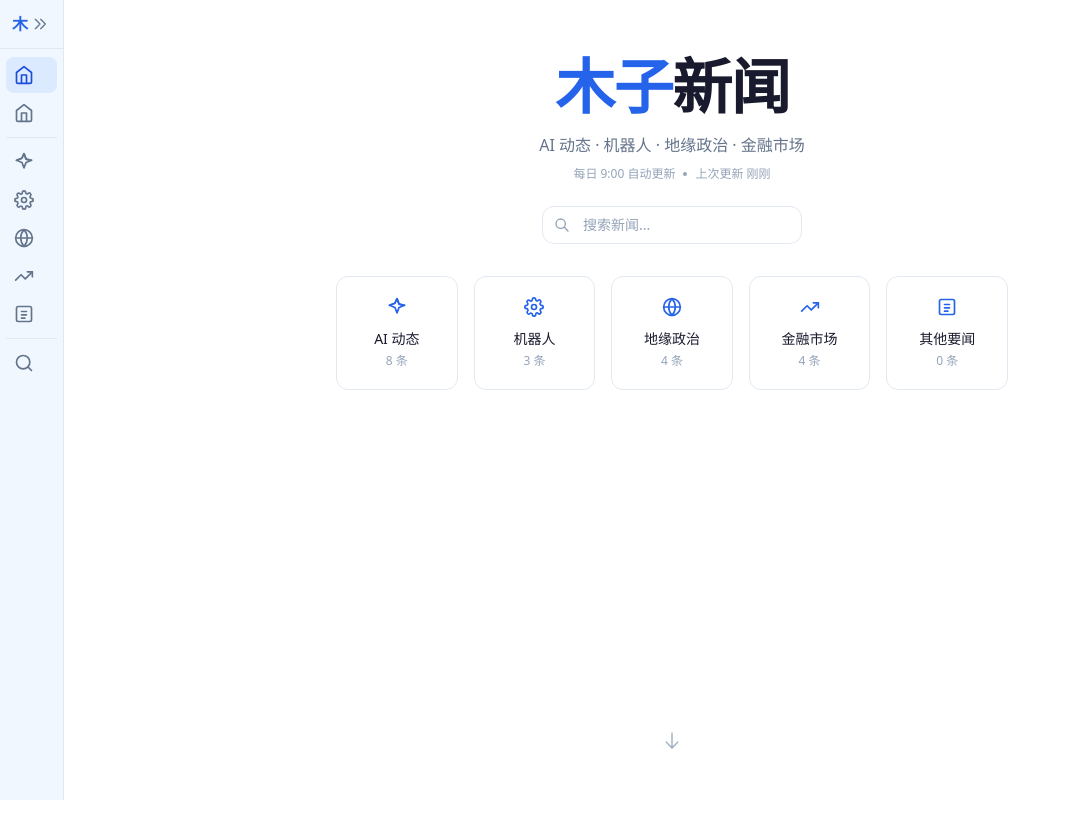
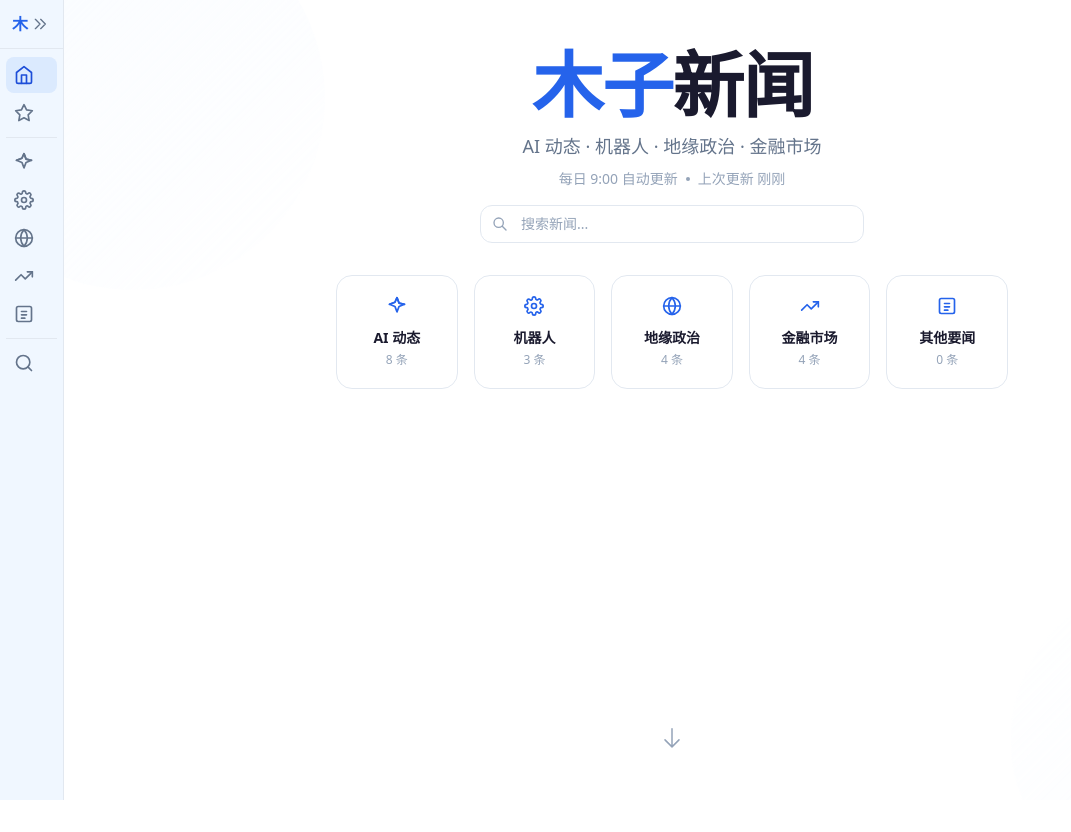
Before and after one commit to qqqzhH/li-news, a Next.js app: page / in a window 1280 px wide. Shown: the whole page, without its empty margins (0-1071 px from the left). Built offline with nearby package versions, Linux system fonts and the light colour scheme.

Commit message:
feat: gsap animations, homepage redesign, star icon for recommended

```diff
--- a/package.json
+++ b/package.json
@@ -9,6 +9,7 @@
     "lint": "eslint"
   },
   "dependencies": {
+    "gsap": "^3.15.0",
     "next": "16.2.6",
     "react": "19.2.4",
     "react-dom": "19.2.4"
--- a/src/app/page.tsx
+++ b/src/app/page.tsx
@@ -1,29 +1,108 @@
+"use client";
+
 import Link from "next/link";
 import { getAllNews, getHotNews, formatTime } from "@/lib/news";
 import SearchBar from "@/components/SearchBar";
 import { CATEGORIES, CATEGORY_ICONS } from "@/types";
+import { useEffect, useRef } from "react";
+import { gsap } from "gsap";
+import { ScrollTrigger } from "gsap/ScrollTrigger";
 
 export default function HomePage() {
   const data = getAllNews();
   const hotNews = getHotNews();
 
+  const heroRef = useRef<HTMLDivElement>(null);
+  const categoriesRef = useRef<HTMLDivElement>(null);
+  const titleRef = useRef<HTMLHeadingElement>(null);
+  const subtitleRef = useRef<HTMLParagraphElement>(null);
+  const sectionsRef = useRef<HTMLDivElement>(null);
+  const bounceRef = useRef<HTMLDivElement>(null);
+
+  // GSAP Animations
+  useEffect(() => {
+    gsap.registerPlugin(ScrollTrigger);
+
+    // Hero entrance
+    const tl = gsap.timeline({ defaults: { ease: "power3.out" } });
+    tl.fromTo(titleRef.current, { opacity: 0, y: -40, scale: 0.95 }, { opacity: 1, y: 0, scale: 1, duration: 0.8 })
+      .fromTo(subtitleRef.current, { opacity: 0, y: 20 }, { opacity: 1, y: 0, duration: 0.5 }, "-=0.3")
+      .fromTo(".search-wrapper", { opacity: 0, y: 20 }, { opacity: 1, y: 0, duration: 0.4 }, "-=0.2")
+      .fromTo(".cat-card", { opacity: 0, y: 30, scale: 0.9 }, { opacity: 1, y: 0, scale: 1, duration: 0.4, stagger: 0.08 }, "-=0.2");
+
+    // Float animation on bounce arrow
+    gsap.to(bounceRef.current, { y: -8, duration: 1.5, repeat: -1, yoyo: true, ease: "sine.inOut" });
+
+    // Section titles animation on scroll
+    gsap.utils.toArray<HTMLElement>(".section-title-line").forEach((el) => {
+      gsap.fromTo(el,
+        { scaleX: 0, opacity: 0 },
+        {
+          scaleX: 1, opacity: 1, duration: 0.6, ease: "power2.out",
+          scrollTrigger: { trigger: el, start: "top 85%", toggleActions: "play none none none" }
+        }
+      );
+    });
+
+    // Content items stagger on scroll
+    gsap.utils.toArray<HTMLElement>(".scroll-item").forEach((el, i) => {
+      gsap.fromTo(el,
+        { opacity: 0, x: i % 2 === 0 ? -30 : 30 },
+        {
+          opacity: 1, x: 0, duration: 0.5, ease: "power2.out",
+          scrollTrigger: { trigger: el, start: "top 90%", toggleActions: "play none none none" }
+        }
+      );
+    });
+
+    // Floating background blobs
+    gsap.utils.toArray<HTMLElement>(".bg-blob").forEach((el, i) => {
+      gsap.to(el, {
+        x: i === 0 ? 30 : -30,
+        y: i === 0 ? -20 : 20,
+        duration: 4 + i * 2,
+        repeat: -1,
+        yoyo: true,
+        ease: "sine.inOut"
+      });
+    });
+
+    return () => {
+      ScrollTrigger.getAll().forEach(t => t.kill());
+    };
+  }, []);
+
   return (
-    <div className="snap-container space-y-0">
-      {/* ===== Screen 1: 首页 — Hero + 板块导览 ===== */}
+    <div className="snap-container space-y-0 relative overflow-hidden">
+      {/* 背景装饰 */}
+      <div className="fixed inset-0 pointer-events-none overflow-hidden z-0">
+        <div className="bg-blob absolute -top-20 -left-20 w-96 h-96 rounded-full bg-gradient-to-br from-[var(--color-ocean-50)] to-transparent opacity-40" />
+        <div className="bg-blob absolute -bottom-20 -right-20 w-80 h-80 rounded-full bg-gradient-to-tl from-[var(--color-ocean-50)] to-transparent opacity-30" />
+      </div>
+
+      {/* ===== Screen 1: 首页 ===== */}
       <section
         data-section="home"
-        className="snap-start min-h-screen flex flex-col justify-center px-2"
+        className="snap-start min-h-screen flex flex-col justify-center px-2 relative z-10"
+        ref={sectionsRef}
       >
-        {/* Hero */}
-        <div className="text-center pt-8 pb-6">
-          <h1 className="text-5xl md:text-6xl font-bold mb-4 tracking-tight">
+        <div ref={heroRef}>
+          {/* 标题 */}
+          <div className="text-center pt-6 pb-4">
+            <h1
+              ref={titleRef}
+              className="text-6xl md:text-7xl font-bold tracking-tight"
+            >
               <span className="text-[var(--color-ocean-600)]">木子</span>
               <span className="text-[var(--color-text)]">新闻</span>
             </h1>
-          <p className="text-[var(--color-text-secondary)] text-sm md:text-base max-w-md mx-auto leading-relaxed">
+            <p
+              ref={subtitleRef}
+              className="text-[var(--color-text-secondary)] text-base md:text-lg max-w-lg mx-auto leading-relaxed mt-3"
+            >
               AI 动态 · 机器人 · 地缘政治 · 金融市场
             </p>
-          <div className="mt-2 flex items-center justify-center gap-2 text-xs text-[var(--color-text-muted)]">
+            <div className="mt-2 flex items-center justify-center gap-2 text-sm text-[var(--color-text-muted)]">
               <span>每日 9:00 自动更新</span>
               {data.lastUpdated && (
                 <>
@@ -35,126 +114,113 @@ export default function HomePage() {
           </div>
 
           {/* 搜索 */}
-        <div className="max-w-sm mx-auto mb-8">
+          <div className="search-wrapper max-w-sm mx-auto mb-8">
             <SearchBar />
           </div>
 
           {/* 5 大板块 */}
-        <div className="grid grid-cols-3 md:grid-cols-5 gap-4 max-w-2xl mx-auto w-full">
+          <div
+            ref={categoriesRef}
+            className="grid grid-cols-3 md:grid-cols-5 gap-4 max-w-2xl mx-auto w-full"
+          >
             {CATEGORIES.map((cat) => {
               const count = data.items.filter((i) => i.category === cat.key).length;
               return (
                 <Link
                   key={cat.key}
                   href={`/${cat.key}`}
-                className="category-card bg-white border border-[var(--color-border)] rounded-xl p-5 text-center hover:border-[var(--color-ocean-300)]"
+                  className="cat-card bg-white/80 backdrop-blur-sm border border-[var(--color-border)] rounded-2xl p-5 text-center hover:border-[var(--color-ocean-300)] hover:shadow-lg hover:-translate-y-1 transition-all duration-300"
                 >
                   <div className="flex justify-center mb-3 text-[var(--color-ocean-600)]">
                     <span dangerouslySetInnerHTML={{ __html: CATEGORY_ICONS[cat.key] || "" }} />
                   </div>
-                <div className="text-sm font-medium text-[var(--color-text)]">{cat.label}</div>
+                  <div className="text-sm font-semibold text-[var(--color-text)]">{cat.label}</div>
                   <div className="text-xs text-[var(--color-text-muted)] mt-1">{count} 条</div>
                 </Link>
               );
             })}
           </div>
+        </div>
 
-        {/* 向下滑动的提示 */}
-        <div className="mt-auto pb-6 text-center animate-bounce text-[var(--color-text-muted)]">
-          <svg className="w-5 h-5 mx-auto" fill="none" stroke="currentColor" viewBox="0 0 24 24">
+        {/* 向下提示 */}
+        <div ref={bounceRef} className="mt-auto pb-6 text-center text-[var(--color-text-muted)]">
+          <svg className="w-6 h-6 mx-auto" fill="none" stroke="currentColor" viewBox="0 0 24 24">
             <path strokeLinecap="round" strokeLinejoin="round" strokeWidth={1.5} d="M19 14l-7 7m0 0l-7-7m7 7V3" />
           </svg>
         </div>
       </section>
 
-      {/* ===== Screen 2: 推荐阅读 ===== */}
-      {hotNews.length > 0 && (
+      {/* ===== Screen 2: 推荐阅读 + 最新动态（左右并列） ===== */}
       <section
         data-section="recommended"
-          className="snap-start min-h-screen flex flex-col justify-center px-2"
+        className="snap-start min-h-screen flex flex-col justify-center px-2 relative z-10"
       >
-          <div className="max-w-2xl mx-auto w-full">
-            {/* 分隔标题 */}
-            <div className="flex items-center gap-3 mb-8">
-              <div className="h-px flex-1 bg-[var(--color-border-light)]" />
-              <span className="text-sm font-semibold text-[var(--color-ocean-600)] tracking-wider">
-                推荐阅读
-              </span>
-              <div className="h-px flex-1 bg-[var(--color-border-light)]" />
+        <div className="max-w-4xl mx-auto w-full">
+          {/* 主标题 */}
+          <div className="text-center mb-8">
+            <div className="section-title-line h-0.5 w-16 mx-auto bg-[var(--color-ocean-400)] rounded-full mb-4" />
+            <h2 className="text-2xl md:text-3xl font-bold text-[var(--color-text)]">
+              今日精选
+            </h2>
+            <p className="text-sm text-[var(--color-text-muted)] mt-1">
+              推荐阅读与最新动态
+            </p>
           </div>
 
-            {/* 编号列表 */}
-            <div className="divide-y divide-[var(--color-border-light)] border border-[var(--color-border)] rounded-xl overflow-hidden bg-white">
-              {hotNews.slice(0, 6).map((item, idx) => (
+          {/* 左右双栏 */}
+          <div className="grid md:grid-cols-2 gap-6">
+            {/* 左栏：推荐阅读 */}
+            <div>
+              <h3 className="section-title-line text-lg font-semibold text-[var(--color-ocean-600)] mb-4 flex items-center gap-2">
+                <svg className="w-5 h-5" fill="none" stroke="currentColor" viewBox="0 0 24 24">
+                  <polygon points="12 2 15.09 8.26 22 9.27 17 14.14 18.18 21.02 12 17.77 5.82 21.02 7 14.14 2 9.27 8.91 8.26 12 2" strokeWidth={1.5}/>
+                </svg>
+                推荐阅读
+              </h3>
+              <div className="divide-y divide-[var(--color-border-light)] border border-[var(--color-border)] rounded-xl overflow-hidden bg-white/80 backdrop-blur-sm">
+                {hotNews.slice(0, 5).map((item, idx) => (
                   <Link
                     key={item.id}
                     href={`/${item.category}`}
-                  className="flex items-center gap-4 px-5 py-4 hover:bg-[var(--color-ocean-50)] transition-colors"
+                    className="scroll-item flex items-center gap-3 px-4 py-3 hover:bg-[var(--color-ocean-50)] transition-colors"
                   >
-                  <span
-                    className={`flex items-center justify-center w-7 h-7 rounded-lg text-sm font-semibold shrink-0 ${
-                      idx < 3
-                        ? "bg-red-50 text-red-500"
-                        : "bg-gray-50 text-[var(--color-text-muted)]"
-                    }`}
-                  >
+                    <span className={`flex items-center justify-center w-6 h-6 rounded-lg text-xs font-bold shrink-0 ${idx < 3 ? "bg-red-50 text-red-500" : "bg-gray-50 text-[var(--color-text-muted)]"}`}>
                       {idx + 1}
                     </span>
                     <div className="min-w-0 flex-1">
-                    <h3 className="text-sm font-medium text-[var(--color-text)] truncate">{item.title}</h3>
-                    <p className="text-xs text-[var(--color-text-muted)] mt-0.5 truncate">{item.summary}</p>
-                  </div>
-                  <div className="flex items-center gap-2 shrink-0">
-                    {item.importance === "hot" && idx >= 3 && (
-                      <span className="text-xs px-1.5 py-0.5 rounded bg-red-50 text-red-500">热门</span>
-                    )}
-                    <span className="text-xs text-[var(--color-text-muted)]">{formatTime(item.publishedAt)}</span>
+                      <h4 className="text-sm font-medium text-[var(--color-text)] truncate">{item.title}</h4>
+                      <p className="text-xs text-[var(--color-text-muted)] mt-0.5">{formatTime(item.publishedAt)}</p>
                     </div>
                   </Link>
                 ))}
               </div>
             </div>
 
-          {/* 向下提示 */}
-          <div className="mt-auto pb-6 text-center animate-bounce text-[var(--color-text-muted)]">
-            <svg className="w-5 h-5 mx-auto" fill="none" stroke="currentColor" viewBox="0 0 24 24">
-              <path strokeLinecap="round" strokeLinejoin="round" strokeWidth={1.5} d="M19 14l-7 7m0 0l-7-7m7 7V3" />
+            {/* 右栏：最新动态 */}
+            <div>
+              <h3 className="section-title-line text-lg font-semibold text-[var(--color-text)] mb-4 flex items-center gap-2">
+                <svg className="w-5 h-5 text-[var(--color-ocean-500)]" fill="none" stroke="currentColor" viewBox="0 0 24 24">
+                  <path strokeLinecap="round" strokeLinejoin="round" strokeWidth={1.5} d="M13 10V3L4 14h7v7l9-11h-7z" />
                 </svg>
-          </div>
-        </section>
-      )}
-
-      {/* ===== Screen 3: 最新动态 ===== */}
-      <section
-        data-section="feed"
-        className="snap-start min-h-screen flex flex-col justify-center px-2"
-      >
-        <div className="max-w-2xl mx-auto w-full">
-          <div className="flex items-center gap-3 mb-8">
-            <div className="h-px flex-1 bg-[var(--color-border-light)]" />
-            <span className="text-sm font-semibold text-[var(--color-ocean-600)] tracking-wider">
                 最新动态
-            </span>
-            <div className="h-px flex-1 bg-[var(--color-border-light)]" />
-          </div>
-
-          <div className="divide-y divide-[var(--color-border-light)] border border-[var(--color-border)] rounded-xl overflow-hidden bg-white">
-            {data.items.slice(0, 8).map((item) => {
+              </h3>
+              <div className="divide-y divide-[var(--color-border-light)] border border-[var(--color-border)] rounded-xl overflow-hidden bg-white/80 backdrop-blur-sm">
+                {data.items.slice(0, 5).map((item) => {
                   const cat = CATEGORIES.find((c) => c.key === item.category);
                   return (
                     <Link
                       key={item.id}
                       href={`/${item.category}`}
-                  className="flex items-center gap-3 px-5 py-3.5 hover:bg-[var(--color-ocean-50)] transition-colors"
+                      className="scroll-item flex items-center gap-3 px-4 py-3 hover:bg-[var(--color-ocean-50)] transition-colors"
                     >
                       <span
                         className="flex items-center justify-center shrink-0 w-4 h-4 text-[var(--color-ocean-500)]"
                         dangerouslySetInnerHTML={{ __html: CATEGORY_ICONS[item.category] || "" }}
                       />
                       <div className="min-w-0 flex-1">
-                    <h3 className="text-sm text-[var(--color-text)] truncate">{item.title}</h3>
+                        <h4 className="text-sm text-[var(--color-text)] truncate">{item.title}</h4>
                       </div>
-                  <div className="flex items-center gap-3 shrink-0">
+                      <div className="flex items-center gap-2 shrink-0">
                         <span className="text-xs px-2 py-0.5 rounded-full bg-[var(--color-bg-alt)] text-[var(--color-text-muted)]">
                           {cat?.label}
                         </span>
@@ -164,10 +230,8 @@ export default function HomePage() {
                   );
                 })}
               </div>
-
-          <p className="text-center text-xs text-[var(--color-text-muted)] mt-6">
-            查看全部新闻请点击侧栏分类
-          </p>
+            </div>
+          </div>
         </div>
       </section>
     </div>
--- a/src/components/Sidebar.tsx
+++ b/src/components/Sidebar.tsx
@@ -140,7 +140,7 @@ export default function Sidebar() {
             }`}
             title="推荐"
           >
-            {renderIcon("home")}
+            {renderIcon("recommended")}
             {!collapsed && (
               <span className="flex items-center gap-2 text-sm">
                 推荐
--- a/src/types/index.ts
+++ b/src/types/index.ts
@@ -36,6 +36,7 @@ export const CATEGORY_LABEL: Record<Category, string> = {
 // SVG line icons for sidebar
 export const CATEGORY_ICONS: Record<string, string> = {
   home: `<svg xmlns="http://www.w3.org/2000/svg" width="20" height="20" viewBox="0 0 24 24" fill="none" stroke="currentColor" stroke-width="2" stroke-linecap="round" stroke-linejoin="round"><path d="m3 9 9-7 9 7v11a2 2 0 0 1-2 2H5a2 2 0 0 1-2-2z"/><polyline points="9 22 9 12 15 12 15 22"/></svg>`,
+  recommended: `<svg xmlns="http://www.w3.org/2000/svg" width="20" height="20" viewBox="0 0 24 24" fill="none" stroke="currentColor" stroke-width="2" stroke-linecap="round" stroke-linejoin="round"><polygon points="12 2 15.09 8.26 22 9.27 17 14.14 18.18 21.02 12 17.77 5.82 21.02 7 14.14 2 9.27 8.91 8.26 12 2"/></svg>`,
   ai: `<svg xmlns="http://www.w3.org/2000/svg" width="20" height="20" viewBox="0 0 24 24" fill="none" stroke="currentColor" stroke-width="2" stroke-linecap="round" stroke-linejoin="round"><path d="M12 2l2.5 6.5L21 10l-6.5 2.5L12 19l-2.5-6.5L3 10l6.5-2.5z"/><path d="M3 10l6.5-2.5L12 2l2.5 6.5L21 10"/></svg>`,
   robotics: `<svg xmlns="http://www.w3.org/2000/svg" width="20" height="20" viewBox="0 0 24 24" fill="none" stroke="currentColor" stroke-width="2" stroke-linecap="round" stroke-linejoin="round"><circle cx="12" cy="12" r="3"/><path d="M19.4 15a1.65 1.65 0 0 0 .33 1.82l.06.06a2 2 0 0 1-2.83 2.83l-.06-.06a1.65 1.65 0 0 0-1.82-.33 1.65 1.65 0 0 0-1 1.51V21a2 2 0 0 1-4 0v-.09A1.65 1.65 0 0 0 9 19.4a1.65 1.65 0 0 0-1.82.33l-.06.06a2 2 0 0 1-2.83-2.83l.06-.06A1.65 1.65 0 0 0 4.68 15a1.65 1.65 0 0 0-1.51-1H3a2 2 0 0 1 0-4h.09A1.65 1.65 0 0 0 4.6 9a1.65 1.65 0 0 0-.33-1.82l-.06-.06a2 2 0 0 1 2.83-2.83l.06.06A1.65 1.65 0 0 0 9 4.68a1.65 1.65 0 0 0 1-1.51V3a2 2 0 0 1 4 0v.09a1.65 1.65 0 0 0 1 1.51 1.65 1.65 0 0 0 1.82-.33l.06-.06a2 2 0 0 1 2.83 2.83l-.06.06A1.65 1.65 0 0 0 19.4 9a1.65 1.65 0 0 0 1.51 1H21a2 2 0 0 1 0 4h-.09a1.65 1.65 0 0 0-1.51 1z"/></svg>`,
   geopolitics: `<svg xmlns="http://www.w3.org/2000/svg" width="20" height="20" viewBox="0 0 24 24" fill="none" stroke="currentColor" stroke-width="2" stroke-linecap="round" stroke-linejoin="round"><circle cx="12" cy="12" r="10"/><path d="M2 12h20"/><path d="M12 2a15.3 15.3 0 0 1 4 10 15.3 15.3 0 0 1-4 10 15.3 15.3 0 0 1-4-10 15.3 15.3 0 0 1 4-10z"/></svg>`,
```
Also changed, not shown: 1 other file (tests, documents, lock files or other folders). Lines whose indentation alone changed are shown as unchanged.
